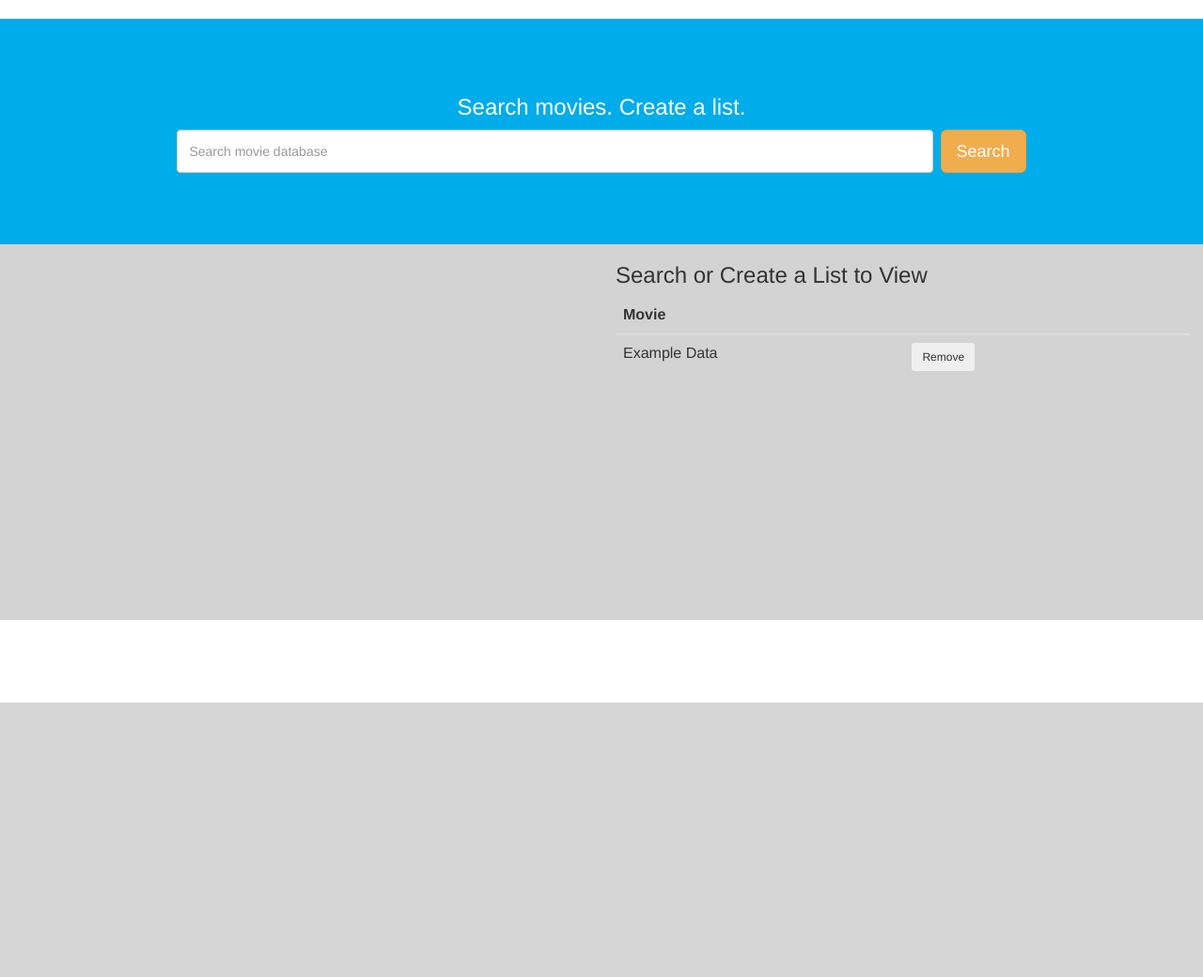
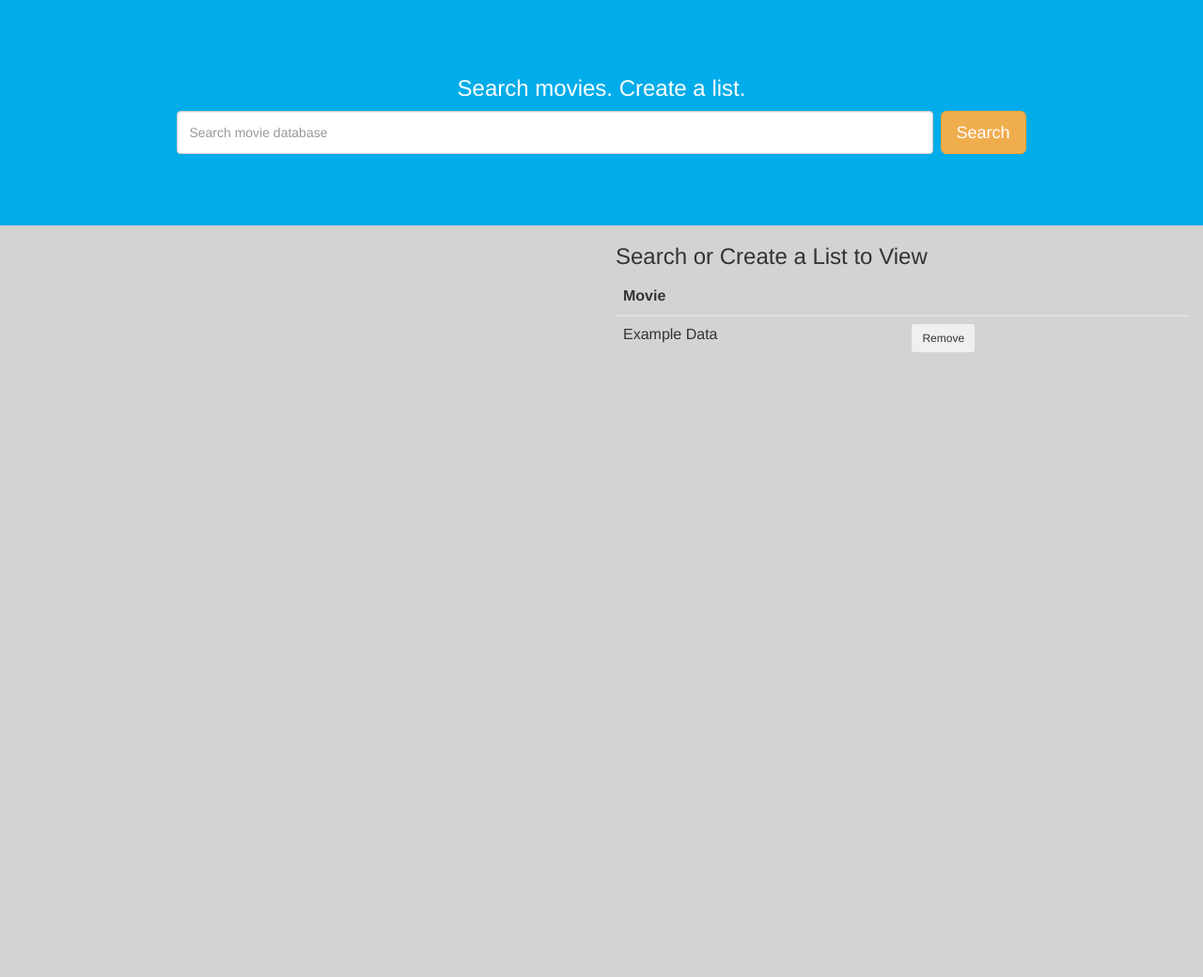
Before and after one commit to tunisij/371-Project, a PHP site: page / in a window 1280 px wide. Shown: the part 52-1092 px from the top of the page at 94% size. Before the commit the page ends 800 px from the top, so only its background shows below. Run offline with PHP 8.4, Linux system fonts and the light colour scheme; some libraries are stand-ins or nearby versions.

Commit message:
More fixed styles!

```diff
--- a/assets/styles/main.css
+++ b/assets/styles/main.css
@@ -23,19 +23,8 @@
     padding: 0 15px;
 }*/
 
-.navbar .nav {
-    margin-bottom: 0;
-}
-
-/* Content Section */
-
-#content-section{
-    height: 50%;
-    width: 100%;
-}
-
-#content-section .col-md-6{
-    height: 100%;
+.navbar {
+    margin-bottom: 0 !important;
 }
 
 /* Main Page Movie Search Bar */
@@ -81,7 +70,7 @@ featurette .search.has-button .form-group{
 /* Content Section */
 
 #content-section{
-    height: 50%;
+    height: 100%;
     width: 100%;
     background: #D3D3D3;
 }
--- a/index.php
+++ b/index.php
@@ -36,12 +36,12 @@
                   type: "GET"
                 });
 
-                // $.ajax({
-                //     url:"http://img.omdbapi.com/?apikey=fccacda3&i=" + data.imdbID,
-                //     dataType: "image",
-                //     data: { i: data.Poster },
-                //     type: "GET"
-                // })
+                //  $.ajax({
+                //      url:"http://img.omdbapi.com/?apikey=fccacda3&i=" + data.imdbID,
+                //      dataType: "image",
+                //      data: { i: data.Poster },
+                //      type: "GET"
+                //  })
                 movieData = data;
                 var movieTitle = data.Title;
                 var movieInfo =  "<p>" + data.Year + "</p><p>" + data.Rated + "</p><p>" + data.Released + "</p><p>" + data.Runtime + "</p><p>" + data.Genre + "</p><p> Director: " + data.Director + "</p><p> Actors: " + data.Actors + "</p><p>" + data.Plot + "</p><p>" + data.Awards + "</p><p>Metascore: " + data.Metascore + "</p><p>IMDB Rating: " + data.imdbRating + '</p><p><img src="';
@@ -338,7 +338,7 @@
 
 
     <section id="content-section">
-        <div class="col-md-3" id="movie-poster-section"></div>
+        <div class="col-md-3 text-center" id="movie-poster-section"></div>
         <div class="col-md-3" id="movie-info-section">
             <h2 id="movie-title"></h2>
             <p id="movie-info"></p>
```
